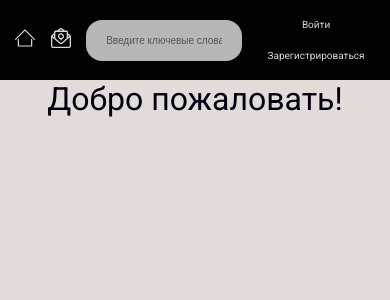
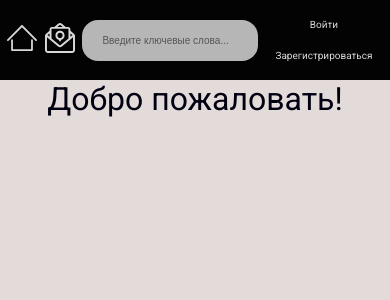
Before and after one commit to Evgenii-Buslaev/wishboard_frontend, a React (Create React App) app: page / in a window 390 px wide. Shown: the top 300 px of the page. Built offline with nearby package versions, Linux system fonts and the light colour scheme; no server answers.

Commit message:
edited navbar styles

```diff
--- a/src/components/Navigation/Navigation.jsx
+++ b/src/components/Navigation/Navigation.jsx
@@ -1,18 +1,18 @@
 import { Link } from "react-router-dom";
 
-import home from "../../assets/icons/home.svg";
-import board from "../../assets/icons/board.svg";
-import user from "../../assets/icons/user.svg";
+import { ReactComponent as HomeBtn } from "../../assets/icons/home.svg";
+import { ReactComponent as BoardBtn } from "../../assets/icons/board.svg";
+import { ReactComponent as UserBtn } from "../../assets/icons/user.svg";
 import styles from "../../scss/components/_navigation.module.scss";
 
 const Navigation = ({ auth }) => {
   return (
     <nav className={styles.navigation}>
       <Link to="/">
-        <img src={home} alt="home" />
+        <HomeBtn className={styles.nav_btn} />
       </Link>
       <Link to="/cards">
-        <img src={board} alt="wishboard" />
+        <BoardBtn className={styles.nav_btn} />
       </Link>
       <input
         type="text"
@@ -21,7 +21,7 @@ const Navigation = ({ auth }) => {
       />
       {auth ? (
         <Link to="/profile">
-          <img src={user} alt="profile" />
+          <UserBtn className={styles.nav_btn} />
         </Link>
       ) : (
         <div className={styles.authLinks}>
--- a/src/scss/components/_navigation.module.scss
+++ b/src/scss/components/_navigation.module.scss
@@ -9,19 +9,19 @@
   @include evenly-position;
 
   a {
-    /*     margin: 0 20px;
-    padding: 10px 20px; */
     text-decoration: none;
     font-size: 1rem;
     font-weight: 400;
     color: $nav-item;
   }
 
-  /*   a:hover {
-    color: $nav-item-hover;
-    border-radius: 20px;
-    background-color: rgb(145, 144, 144);
-  } */
+  a:hover {
+    color: rgb(107, 58, 58);
+  }
+
+  .nav_btn:hover {
+    fill: rgb(107, 58, 58);
+  }
 }
 
 .toggle_down,
@@ -79,7 +79,7 @@
 
 @media (max-width: 700px) {
   .search {
-    width: 40vw;
+    width: 45vw;
   }
 
   img {
```
